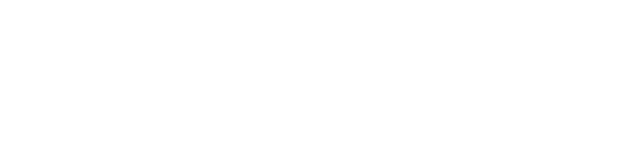
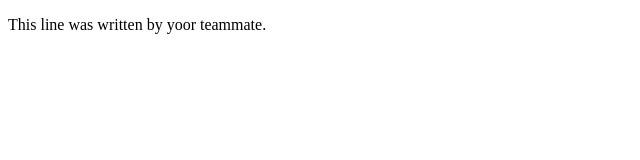
Before and after one commit to ryan5481/git-video, a plain HTML site: page index.html in a window 1280 px wide. Shown: the whole page, without its empty margins (0-640 px from the left). Drawn offline with Linux system fonts and the light colour scheme.

Commit message:
Update index.html

```diff
--- a/index.html
+++ b/index.html
@@ -6,6 +6,7 @@
     <meta name="viewport" content="width=device-width, initial-scale=1.0">
     <title>Document</title>
     <title>Hello world</title>
+    <p>This line was written by yoor teammate.</p>
 </head>
 
 <body>
```
